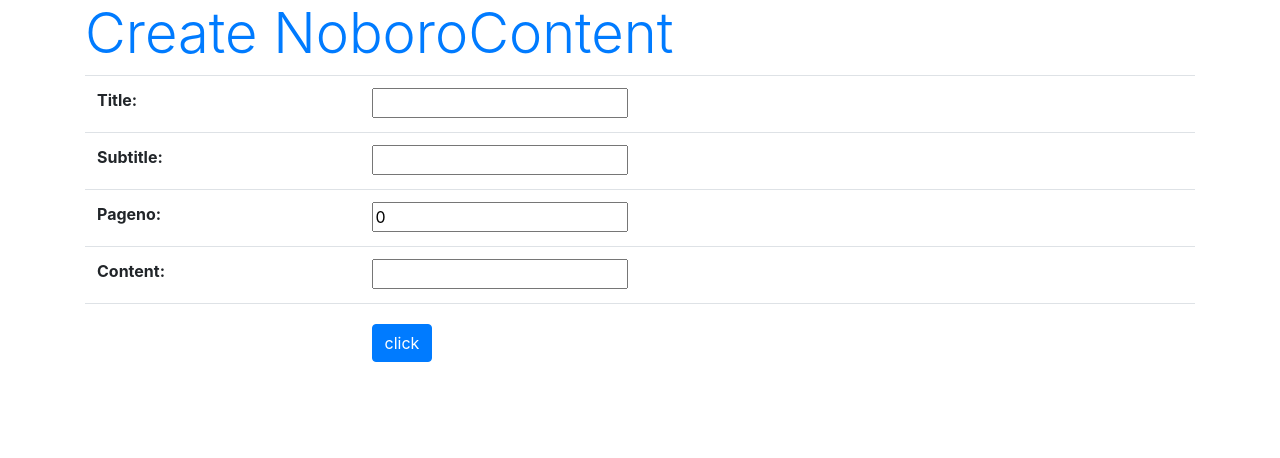
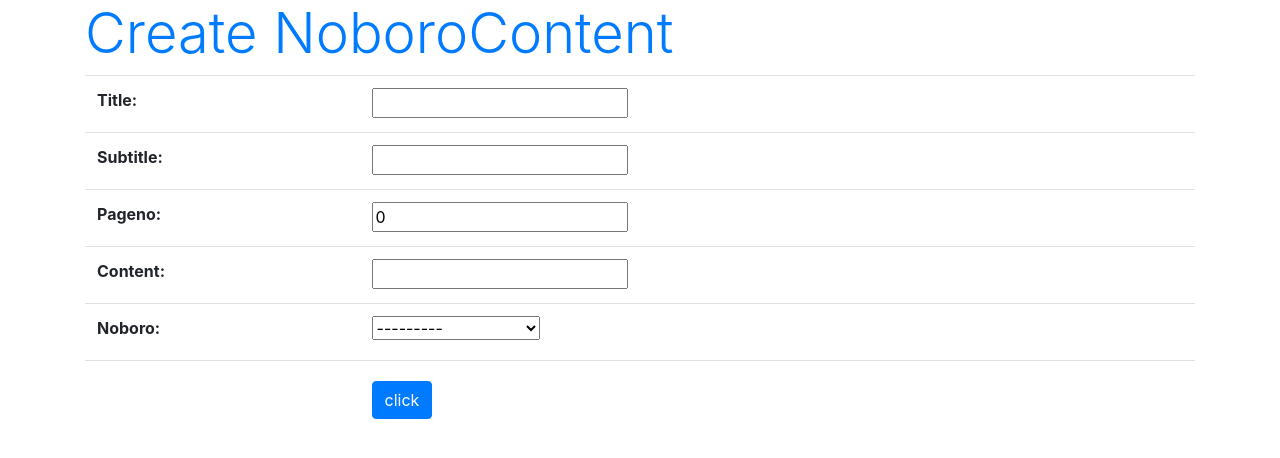
Before and after one commit to hondatoshihiro/306noboro, a Django app: page /searchnoboro/createnoborocontent/1 in a window 1280 px wide. Shown: the top 458 px of the page. Run offline with Django 3.2, Linux system fonts and the light colour scheme; data comes from the database, SQL or seed files in the repository; both versions use the stored data as it was after the commit; some libraries are stand-ins or nearby versions.

Commit message:
create noborocontent

```diff
--- a/mtclimbinginfo/searchnoboro/forms.py
+++ b/mtclimbinginfo/searchnoboro/forms.py
@@ -26,4 +26,4 @@ class NoboroContentForm(forms.ModelForm):
     #ModelFormの仕組み、この文法なに？
     class Meta:
         model = NoboroContent
-        fields = ['title', 'subtitle', 'pageno', 'content']
+        fields = ['title', 'subtitle', 'pageno', 'content', 'noboro']
--- a/mtclimbinginfo/searchnoboro/templates/searchnoboro/createnoborocontent.html
+++ b/mtclimbinginfo/searchnoboro/templates/searchnoboro/createnoborocontent.html
@@ -11,7 +11,7 @@
     <body class="container">
         <h1 class="display-4 text-primary">{{title}}</h1>
         <!-- views.createnoboroにpostするform -->
-        <form action="{% url 'createnoborocontent' %}" method="post">
+        <form action="{% url 'createnoborocontent' id %}" method="post">
             <!-- csrf対策のおまじない -->
             {% csrf_token %}
             <table class="table">
--- a/mtclimbinginfo/searchnoboro/views.py
+++ b/mtclimbinginfo/searchnoboro/views.py
@@ -105,6 +105,7 @@ def createnoborocontent(request, num):
         return redirect(to='/searchnoboro')
     params = {
         'title': 'Create NoboroContent',
+        'id': num,
         'form': NoboroContentForm(),
     }
     #createnoborocontent.htmlを表示する。
```
Also changed, not shown: mtclimbinginfo/db.sqlite3.
